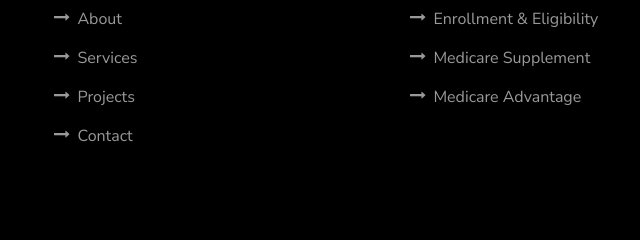
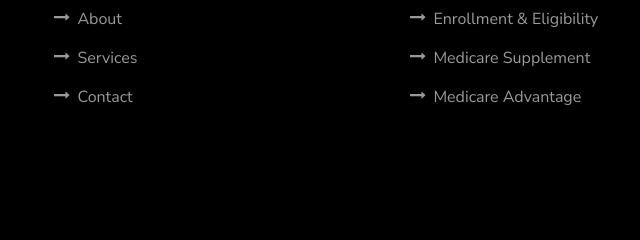
Before and after one commit to Itsrreba/GoMed, a plain HTML site: page index.html in a window 1280 px wide. Shown: the part 5233-5473 px from the top of the page, 435-1075 px from the left. Drawn offline with Linux system fonts and the light colour scheme; some packages are replaced by stand-ins of ours; no server answers.

Commit message:
Update index.html

```diff
--- a/index.html
+++ b/index.html
@@ -446,7 +446,6 @@
                             <li><a href="#"><span class="icon-long-arrow-right mr-2"></span>Home</a></li>
                             <li><a href="#"><span class="icon-long-arrow-right mr-2"></span>About</a></li>
                             <li><a href="#"><span class="icon-long-arrow-right mr-2"></span>Services</a></li>
-                            <li><a href="#"><span class="icon-long-arrow-right mr-2"></span>Projects</a></li>
                             <li><a href="#"><span class="icon-long-arrow-right mr-2"></span>Contact</a></li>
                         </ul>
                     </div>
```
